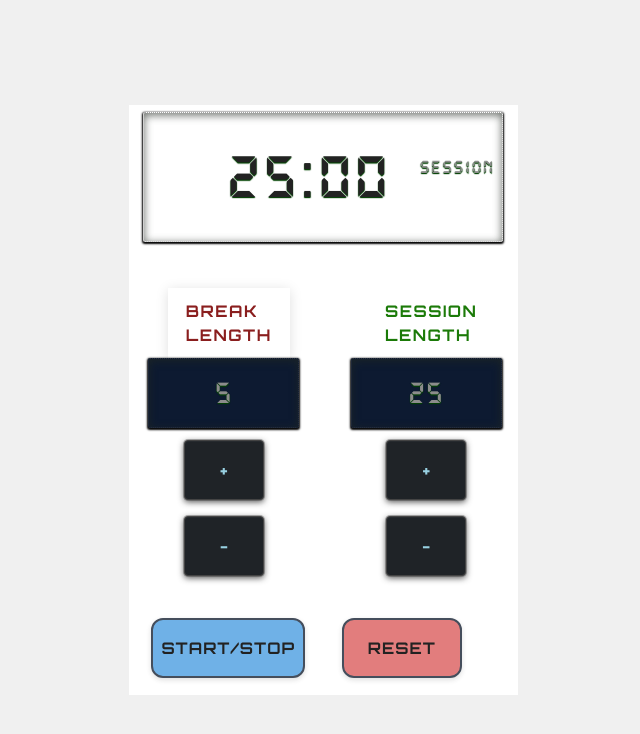
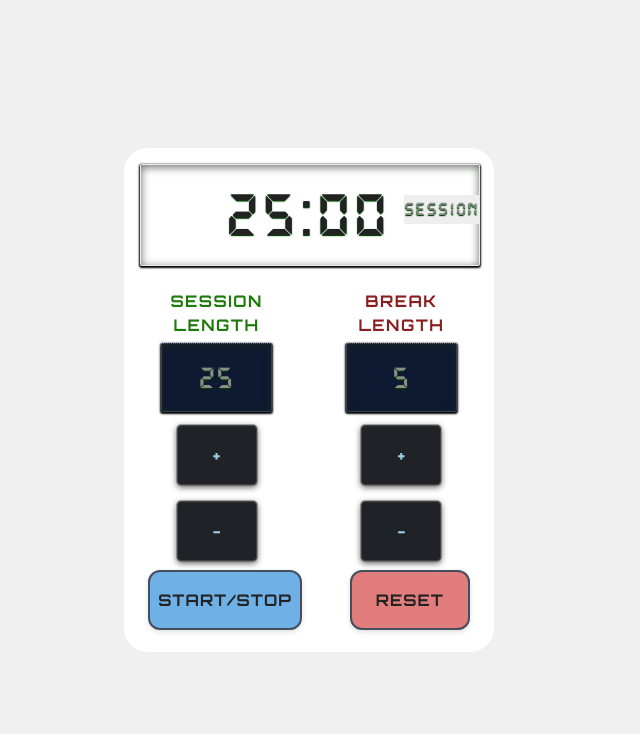
Before and after one commit to de-mind/my-25-5-clock, a React (Vite) app: page / in a window 1280 px wide. Shown: the top 734 px of the page, without its empty margins (331-971 px from the left). Built offline with nearby package versions, Linux system fonts and the light colour scheme.

Commit message:
Mejorando UI

```diff
--- a/src/App.jsx
+++ b/src/App.jsx
@@ -169,6 +169,21 @@ class MyTimer extends React.Component {
 
         <div className="length-controls">
           <div className="length-control">
+            <span id="session-label" className="length-label">
+              Session Length
+            </span>
+            <div className="length-buttons-vertical">
+              <span id="session-length">{this.state.sessionLength}</span>
+              <button id="session-increment" onClick={this.incSessionHandler}>
+                +
+              </button>
+              <button id="session-decrement" onClick={this.decSessionHandler}>
+                -
+              </button>
+            </div>
+          </div>
+
+          <div className="length-control">
             <span id="break-label" className="length-label">
               Break Length
             </span>
@@ -178,21 +193,6 @@ class MyTimer extends React.Component {
                 +
               </button>
               <button id="break-decrement" onClick={this.decBreakHandler}>
-                -
-              </button>
-            </div>
-          </div>
-
-          <div className="length-control">
-            <span id="session-label" className="length-label">
-              Session Length
-            </span>
-            <div className="length-buttons-vertical">
-              <span id="session-length">{this.state.sessionLength}</span>
-              <button id="session-increment" onClick={this.incSessionHandler}>
-                +
-              </button>
-              <button id="session-decrement" onClick={this.decSessionHandler}>
                 -
               </button>
             </div>
--- a/src/App.scss
+++ b/src/App.scss
@@ -8,14 +8,14 @@ $display-font: "DS-DigitalB", "Digital-7", "VT323", "monospace";
 $display-color: hsla(0, 0%, 55%, 1);
 $label-font: "Orbitron", Arial, sans-serif;
 $button-font: "Quartz", "Segment7", "Orbitron", Arial, sans-serif;
-$bg-grad: linear-gradient(145deg, #1a1a1a 0%, #0f0f0f 100%);
+$bg-grad: linear-gradient(170deg, #434343 0%, #232323 100%);
 $border-radius: 24px;
 
 // Mixins
-@mixin box($color, $pad, $radius: 4px) {
-  background-color: $color;
+@mixin box($color, $padl, $padr, $radius: 4px) {
+  background: $color;
   border-radius: $radius;
-  padding: $pad;
+  padding: $padl $padr;
 }
 @mixin font($family, $size, $weight: normal, $ls: normal, $tt: uppercase) {
   font-family: $family;
@@ -55,10 +55,9 @@ body {
 .clock-container {
   display: flex;
   flex-wrap: wrap;
-  gap: 1rem;
-  width: 360px;
-  background: $bg-grad;
-  padding: 2% 4% 3% 4%;
+  max-width: min-content;
+  width: min-content;
+  @include box($bg-grad, 1rem, 1rem, $border-radius);
 }
 
 /* Etiquetas */
@@ -66,9 +65,8 @@ body {
 #break-length,
 #session-length,
 #time-left {
-  @include font($display-font, 2em, normal, 1.5px);
   color: $display-color;
-  border: 1px dotted rgba(81, 81, 81, 0.523);
+  border: 1px dotted rgba(179, 179, 179, 0.523);
   background: rgb(13, 26, 49);
   border-radius: 2px;
   text-shadow: 0 1px 1px rgba(5, 56, 5, 0.76), 0 1px 1px rgb(0, 84, 0);
@@ -78,36 +76,43 @@ body {
 }
 
 #time-left {
+  position: relative;
   display: flex;
-  padding: 0.5em 2em;
-  min-width: 130px;
   justify-content: center;
   align-items: center;
-  gap: 1rem;
   margin-bottom: 1rem;
+  min-width: 100%;
+  min-height: 100px;
+}
+
+/*#time-left::after {
+  content: "";
+  position: absolute;
+  clear: both;
+  display: table;
+}*/
+
+#time-clock {
+  @include font($display-font, 4rem, normal, 4px);
+  position: absolute;
+  padding: 0.6em 1em 0.6em 4em;
+  min-width: 360px;
+}
+
+#timer-label {
+  @include font($display-font, 1.2rem, bold, 1.5px);
+  position: absolute;
+  right: 0;
+  top: 30%;
 }
 
 #break-length,
 #session-length {
+  @include font($display-font, 2em, normal, 1.5px);
   padding: 0.3em 0.6em;
-  width: 100%;
+  width: 50%;
   min-width: 70px;
   text-align: center;
-}
-
-#time-clock {
-  @include font($display-font, 4rem, normal, 4px);
-  margin-right: 10px;
-}
-#timer-label {
-  @include font($display-font, 1.2rem, bold, 1.5px);
-  position: relative;
-  margin-left: 2px;
-  float: right;
-  white-space: nowrap;
-  max-width: calc(100% - 360px - 2px);
-  overflow-anchor: none;
-  text-overflow: ellipsis;
 }
 
 .align-top {
@@ -121,39 +126,29 @@ body {
 #session-label,
 #break-label {
   @include font($label-font, 1rem, bold, 1.5px);
-  margin-left: 10px;
-  padding: 11px 18px;
-  height: max-content;
-  display: flex;
-  align-items: center;
-  &.session-label {
-    color: #1b7a08;
-  }
-  &.break-label {
-    color: #8a1e1e;
-    box-shadow: 0 2px 12px rgba(0, 0, 0, 0.13);
-  }
+  padding: 0.4em 0.8em;
+  text-align: center;
 }
+
 #session-label {
   color: #1b7a08;
 }
 #break-label {
   color: #8a1e1e;
-  box-shadow: 0 2px 12px rgba(0, 0, 0, 0.13);
 }
 .length-controls {
   display: grid;
   grid-template-columns: 1fr 1fr;
-  gap: 2.4rem;
+  gap: 2rem;
   justify-content: center;
   margin: 0 auto;
+  min-width: 100%;
 }
 .length-control {
   display: flex;
   flex-direction: column;
   align-items: center;
-  border-style: 5px solid #aaa;
-  padding: 0.9rem;
+  min-width: 100%;
 }
 .length-buttons-vertical {
   display: flex;
@@ -164,8 +159,8 @@ body {
 .clock-buttons {
   display: flex;
   justify-content: center;
-  gap: 1.3rem;
-  margin-top: 0.2rem;
+  min-width: 100%;
+  gap: 2rem;
 }
 
 // Botones principales
```
